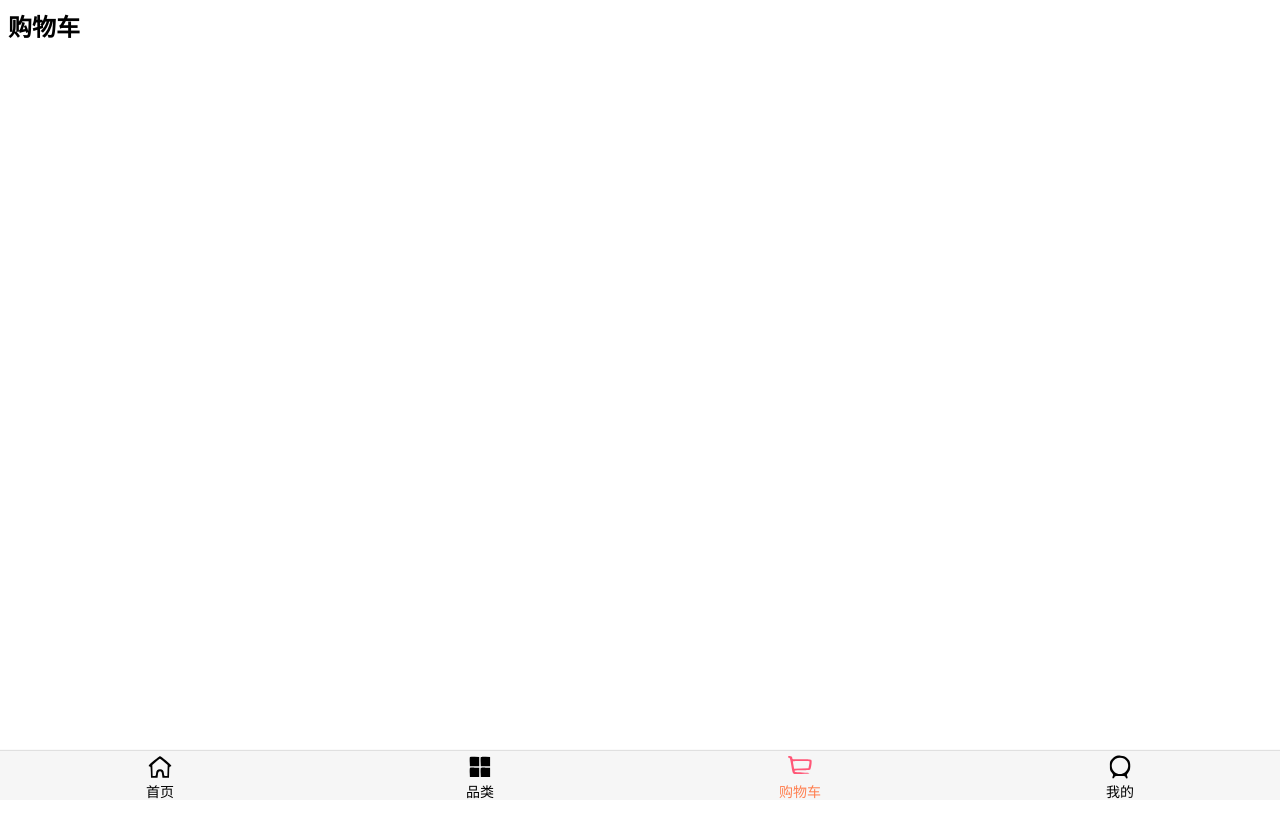
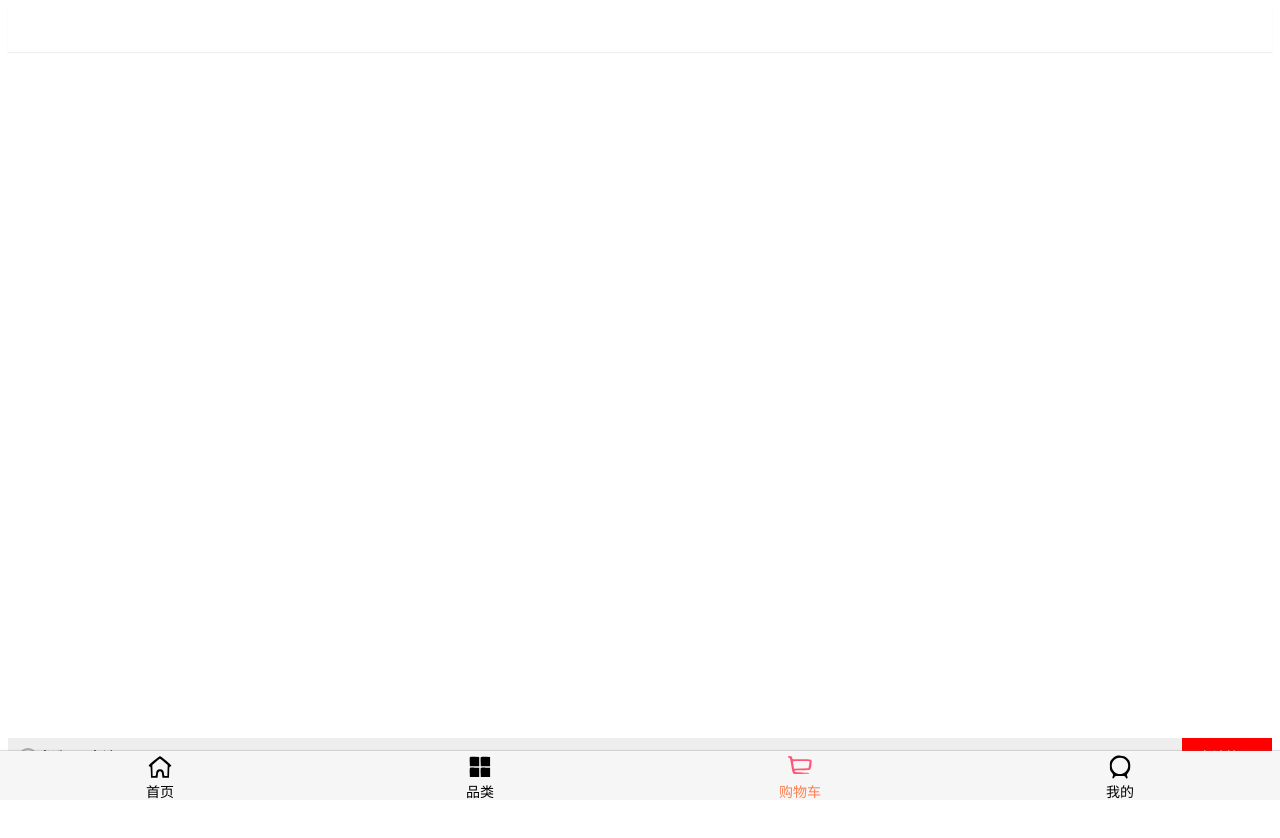
Before and after one commit to alone88888/supermall1, a Vue app: page /cart in a window 1280 px wide. Shown: the top 838 px of the page. Before the commit the page ends 800 px from the top, so only its background shows below. Built offline with nearby package versions, Linux system fonts and the light colour scheme.

Commit message:
购物车部分功能

```diff
--- /dev/null
+++ b/src/components/content/checkButton/CheckButton.vue
@@ -0,0 +1,32 @@
+<template>
+  <div class='check-button'
+       :class='{check:isChecked}'>
+    <img src="~assets/images/cart/tick.svg"
+         alt="">
+  </div>
+</template>
+
+<script>
+export default {
+  name: "CheckButton",
+  props: {
+    isChecked: {
+      type: Boolean,
+      default: false
+    }
+  }
+}
+</script>
+
+<style scoped>
+.check-button {
+  border-radius: 50%;
+
+  border: 2px solid #aaa;
+}
+
+.check {
+  background-color: var(--color-tint);
+  border-color: var(--color-tint);
+}
+</style>
--- a/src/main.js
+++ b/src/main.js
@@ -1,6 +1,10 @@
 import Vue from 'vue'
 import App from './App.vue'
 import router from './router'
+import store from './store'
+
+
+
 Vue.config.productionTip = false
 
 Vue.prototype.$bus = new Vue()
@@ -8,4 +12,5 @@ Vue.prototype.$bus = new Vue()
 new Vue({
   render: h => h(App),
   router,
+  store
 }).$mount('#app')
--- /dev/null
+++ b/src/store/actions.js
@@ -0,0 +1,20 @@
+import { ADD_COUNTER, ADD_TO_CART } from './mutation-type'
+
+
+
+
+export default {
+  addCart(context, payload) {
+    //payload 新添加的商品
+    let oldProduct = context.state.cartList.find(item => item.iid === payload.iid)
+    console.log(oldProduct);
+    if (oldProduct) {
+      // oldProduct.count += 1
+      context.commit(ADD_COUNTER, oldProduct)
+    } else {
+      payload.count = 1
+        // context.state.cartList.push(payload)
+      context.commit(ADD_TO_CART, payload)
+    }
+  }
+}
--- /dev/null
+++ b/src/store/getters.js
@@ -0,0 +1,8 @@
+export default {
+  cartLength(state) {
+    return state.cartList.length
+  },
+  cartList(state) {
+    return state.cartList
+  }
+}
--- a/src/store/index.js
+++ b/src/store/index.js
@@ -0,0 +1,27 @@
+import Vue from 'vue'
+import Vuex from 'vuex'
+import mutations from './mutations'
+import actions from './actions'
+
+import getters from './getters'
+
+//1.安装插件
+Vue.use(Vuex)
+
+//2.创建store对象
+
+const state = {
+  cartList: []
+}
+
+const store = new Vuex.Store({
+  state,
+  mutations,
+  actions,
+  getters
+})
+
+
+// 3 挂载Vue实例上
+
+export default store
--- /dev/null
+++ b/src/store/mutation-type.js
@@ -0,0 +1,2 @@
+export const ADD_COUNTER = 'add_counter'
+export const ADD_TO_CART = 'add_to_cart'
--- /dev/null
+++ b/src/store/mutations.js
@@ -0,0 +1,14 @@
+import { ADD_COUNTER, ADD_TO_CART } from './mutation-type'
+
+
+export default {
+  //mutations 唯一的目的就是修改state中状态
+  // mutations 设计原则      中的每个方法尽可能完成的事件比较单一一点s
+  [ADD_COUNTER](state, payload) {
+    payload.count++
+  },
+  [ADD_TO_CART](state, payload) {
+    payload.checked = true
+    state.cartList.push(payload)
+  }
+}
--- a/src/views/cart/Cart.vue
+++ b/src/views/cart/Cart.vue
@@ -1,15 +1,46 @@
 <template>
-  <h2>
-      购物车
-  </h2>
+  <div class='cart'>
+    <!-- 导航 -->
+    <nav-bar>
+      <div slot='center'>购物车({{length}})</div>
+
+    </nav-bar>
+
+    <!-- 商品列表 -->
+    <cart-list />
+
+    <!-- 底部汇总 -->
+    <cart-bottom-bar />
+  </div>
 </template>
 
 <script>
+import NavBar from 'components/common/navbar/NavBar'
+import CartList from './childComps/CartList'
+import CartBottomBar from './childComps/CartBottomBar'
+
+import { mapGetters } from 'vuex'
+
 export default {
-name:'Cart'
+  name: 'Cart',
+  components: {
+    NavBar, CartList, CartBottomBar
+  },
+  computed: {
+    // ...mapGetters(['cartLength', 'cartList'])
+    ...mapGetters({
+      length: 'cartLength',
+
+    })
+
+  },
 }
 </script>
 
-<style>
-
+<style scoped>
+.nav-bar {
+  background-color: var(--color-tint);
+  color: white;
+  font-weight: 700;
+}
 </style>
--- /dev/null
+++ b/src/views/cart/childComps/CartBottomBar.vue
@@ -0,0 +1,77 @@
+<template>
+  <div class='bottom-bar'>
+    <div class='check-content'>
+      <check-button class='check-button' />
+      <span>全选</span>
+    </div>
+
+    <div class='price'>
+      合计:{{totalPrice}}
+    </div>
+
+    <div class='calculate'>
+      去计算({{checkLength}})
+    </div>
+  </div>
+</template>
+
+<script>
+import CheckButton from 'components/content/checkButton/CheckButton'
+import { mapGetters } from 'vuex'
+export default {
+  name: 'CartBottomBar',
+  components: {
+    CheckButton
+  },
+  computed: {
+
+    ...mapGetters(['cartList']),
+    totalPrice () {
+      return '￥' + this.cartList.filter(item => {
+        return item.checked
+      }).reduce((preValue, item) => {
+        return preValue + item.price * item.count
+      }, 0).toFixed(2)
+    },
+    checkLength () {
+      return this.cartList.filter(item => item.checked).length
+    }
+  },
+}
+</script>
+
+<style  scoped>
+.bottom-bar {
+  height: 40px;
+  background-color: #eee;
+  position: relative;
+  bottom: 130px;
+  line-height: 40px;
+  display: flex;
+  font-size: 14px;
+}
+.check-button {
+  display: flex;
+  align-items: center;
+  flex-direction: column;
+}
+
+.check-content {
+  width: 80px;
+  height: 20px;
+  display: flex;
+  align-items: center;
+  position: relative;
+  top: 10px;
+  left: 10px;
+}
+.price {
+  flex: 1;
+}
+.calculate {
+  width: 90px;
+  background-color: red;
+  color: #fff;
+  text-align: center;
+}
+</style>
--- /dev/null
+++ b/src/views/cart/childComps/CartList.vue
@@ -0,0 +1,49 @@
+<template>
+
+  <div class='cart-list'>
+    <ul>
+      <scroll class='content'
+              ref='scroll'>
+        <cart-list-item :product='cartList' />
+      </scroll>
+    </ul>
+  </div>
+
+</template>
+
+<script>
+
+import Scroll from 'components/common/scroll/Scroll'
+import CartListItem from './CartListItem'
+
+
+import { mapGetters } from 'vuex'
+
+
+export default {
+  name: 'CartList',
+  computed: {
+    ...mapGetters(['cartList'])
+  },
+  components: {
+    Scroll, CartListItem
+  },
+  activated () {
+    this.$refs.scroll.refresh()
+  },
+}
+</script>
+
+<style scoped>
+.cart-list {
+  height: 100vh;
+}
+.content {
+  overflow: hidden;
+  position: absolute;
+  top: 44px;
+  bottom: 89px;
+  left: 0;
+  right: 0;
+}
+</style>
--- /dev/null
+++ b/src/views/cart/childComps/CartListItem.vue
@@ -0,0 +1,162 @@
+<template>
+
+  <div id='shop-item'>
+    <div :key="index"
+         class="shop-item"
+         v-for="(item, index) in product">
+      <div class="item-selector">
+        <!-- <van-checkbox @change="handleCheckedItem"
+                      v-model="item.checked" /> -->
+
+        <check-button :is-checked="item.checked"
+                      @click.native="checkClick(item)" />
+      </div>
+      <div class="item-img">
+        <img :src="item.image"
+             alt="商品图片" />
+      </div>
+      <div class="item-info">
+        <div class="item-title">{{ item.title }}</div>
+        <div class="item-desc">商品描述: {{ item.desc }}</div>
+        <div class="info-bottom">
+          <div class="item-price left">¥{{ item.price }}</div>
+          <div class="item-count right">x{{ item.count }}</div>
+        </div>
+      </div>
+    </div>
+
+  </div>
+
+</template>
+
+<script>
+import CheckButton from 'components/content/checkButton/CheckButton'
+
+
+export default {
+  name: 'CartListItem',
+  props: {
+    product: {
+      type: Array,
+      default () {
+        return []
+      }
+    }
+  }
+  , components: {
+    CheckButton
+  }, methods: {
+    checkClick (item) {
+
+      item.checked = !item.checked
+    }
+  },
+}
+</script>
+
+<style scoped>
+.shop-item {
+  font-size: 0;
+  display: flex;
+  width: 100%;
+  padding: 5px;
+  border-bottom: 1px solid #cccccc;
+}
+
+.shop-item:last-child {
+  border-bottom: 0;
+}
+
+.item-selector {
+  display: flex;
+  align-items: center;
+  justify-content: center;
+  width: 12%;
+}
+
+.item-title,
+.item-desc {
+  overflow: hidden;
+  white-space: nowrap;
+  text-overflow: ellipsis;
+}
+
+.item-img {
+  padding: 5px;
+}
+
+.item-img img {
+  display: block;
+  width: 80px;
+  height: 100px;
+  border-radius: 5px;
+  object-fit: cover;
+}
+
+.item-info {
+  font-size: 17px;
+  position: relative;
+  overflow: hidden;
+  width: 88%;
+  padding: 5px 10px;
+  color: #333333;
+}
+
+.item-info .item-desc {
+  font-size: 14px;
+  margin-top: 15px;
+  color: #666666;
+}
+
+.info-bottom {
+  position: absolute;
+  right: 10px;
+  bottom: 10px;
+  left: 10px;
+  margin-top: 10px;
+}
+
+.info-bottom .item-price {
+  color: #ff4500;
+}
+
+.cart-bottom-bar {
+  font-size: 15px;
+  position: fixed;
+  right: 0;
+  bottom: 50px;
+  left: 0;
+  display: flex;
+  align-items: center;
+  width: 100%;
+  height: 50px;
+  padding: 0 10px;
+  border-top: 1px solid #cccccc;
+}
+
+.cart-bottom-price {
+  margin-left: 50px;
+}
+
+.cart-bottom-price span {
+  color: red;
+}
+
+.cart-bottom-btn button {
+  line-height: 50px;
+  position: absolute;
+  right: 0;
+  bottom: 0;
+  display: block;
+  height: 50px;
+  padding: 0 15px;
+  color: white;
+  border: 0;
+  outline: none;
+  background: linear-gradient(to right, #ff6034, #ee0a24);
+}
+
+.cart-bottom-btn button:active {
+  opacity: 0.8;
+}
+</style>
--- a/src/views/detail/Detail.vue
+++ b/src/views/detail/Detail.vue
@@ -194,14 +194,19 @@ export default {
         // }
       }
 
-    }
-    ,
-    contentScroll (position) {
+
       //1.判断backtop是否显示
       this.isShowBackTop = (-position.y) > 1000 ? true : false
       //2.决定tabcontrol是否吸顶  position：fixed
       this.isTabFixed = (-position.y) > this.tabOffsetTop
     }
+    // ,
+    // contentScroll1 (position) {
+    //   //1.判断backtop是否显示
+    //   this.isShowBackTop = (-position.y) > 1000 ? true : false
+    //   //2.决定tabcontrol是否吸顶  position：fixed
+    //   this.isTabFixed = (-position.y) > this.tabOffsetTop
+    // }
     , addToCart () {
 
       //1.获取在购物车需要展示的信息
@@ -209,12 +214,13 @@ export default {
       product.image = this.topImages[0]
       product.title = this.goods.title
       product.desc = this.goods.desc
-      product.price = this.goods.lowNowPrice
+      product.price = this.goods.realPrice
       product.iid = this.iid
 
       // 商品添加到购物车里面
 
-
+      // this.$store.commit('addCart', product)
+      this.$store.dispatch('addCart', product)
     }
   },
   mounted () {
```
